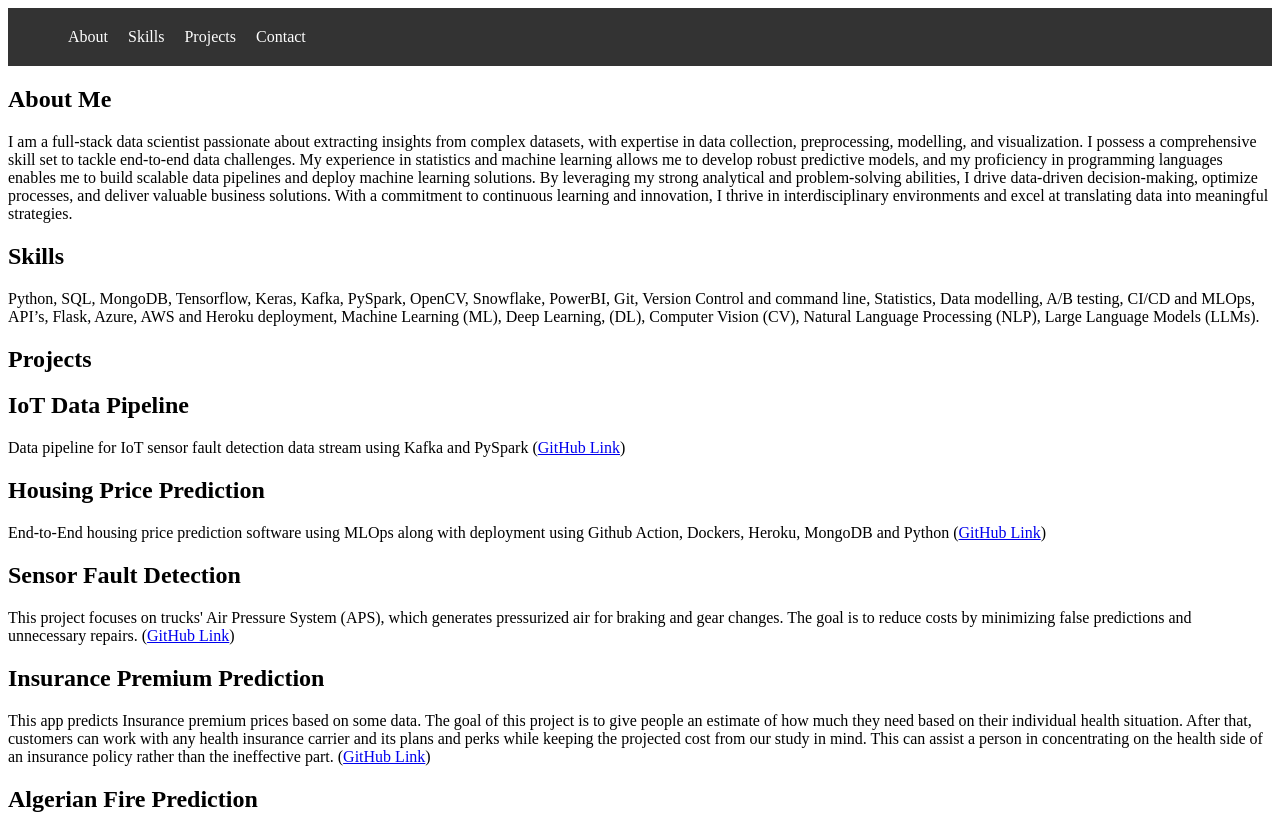
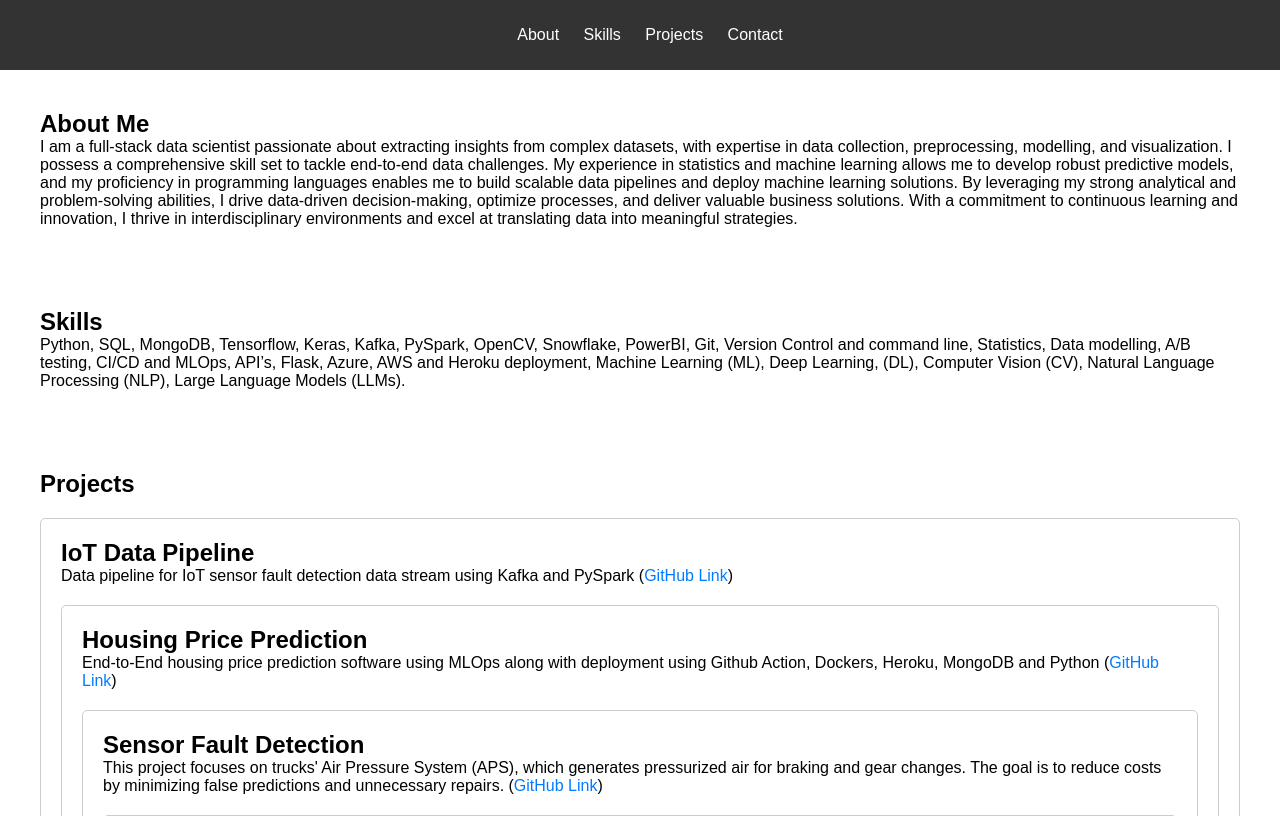
Before and after one commit to Arkintea/arkintea.github.io, a plain HTML site: page index.html in a window 1280 px wide. Shown: the top 816 px of the page. Drawn offline with Linux system fonts and the light colour scheme.

Commit message:
Update styles.css

```diff
--- a/styles.css
+++ b/styles.css
@@ -1,29 +1,48 @@
-/* Styles for the header */
+/* Reset default browser styles */
+body, h1, h2, p {
+    margin: 0;
+    padding: 0;
+}
+
+body {
+    font-family: Arial, sans-serif;
+}
+
 header {
-    display: flex;
-    justify-content: space-between;
-    align-items: center;
-    padding: 20px;
     background-color: #333;
     color: #fff;
-  }
-  header h1 {
-    font-size: 30px;
-    margin: 0;
-  }
-  header nav ul {
+    padding: 10px 0;
+    text-align: center;
+}
+
+nav ul {
     list-style: none;
-    margin: 0;
-    display: flex;
-  }
-  header nav li {
+}
+
+nav ul li {
+    display: inline;
     margin-right: 20px;
-  }
-  header nav a {
+}
+
+nav ul li a {
     text-decoration: none;
     color: #fff;
-  }
+}
 
-  /* Styles for the main content */
-  main {
-    padding:
+section {
+    padding: 40px;
+}
+
+.project {
+    border: 1px solid #ccc;
+    padding: 20px;
+    margin: 20px 0;
+    border-radius: 5px;
+}
+
+.project a {
+    color: #007bff;
+    text-decoration: none;
+}
+
+/* Add more CSS styles as needed for your design */
```
